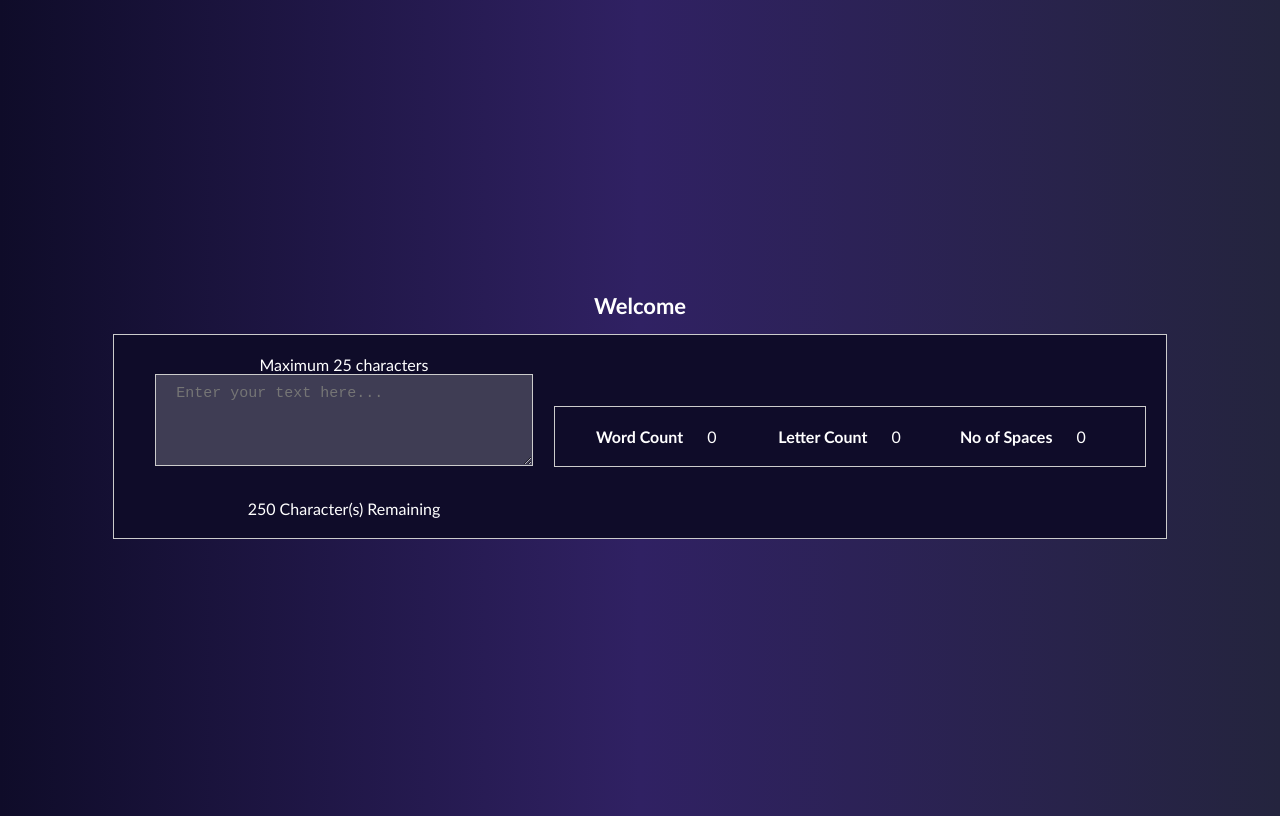
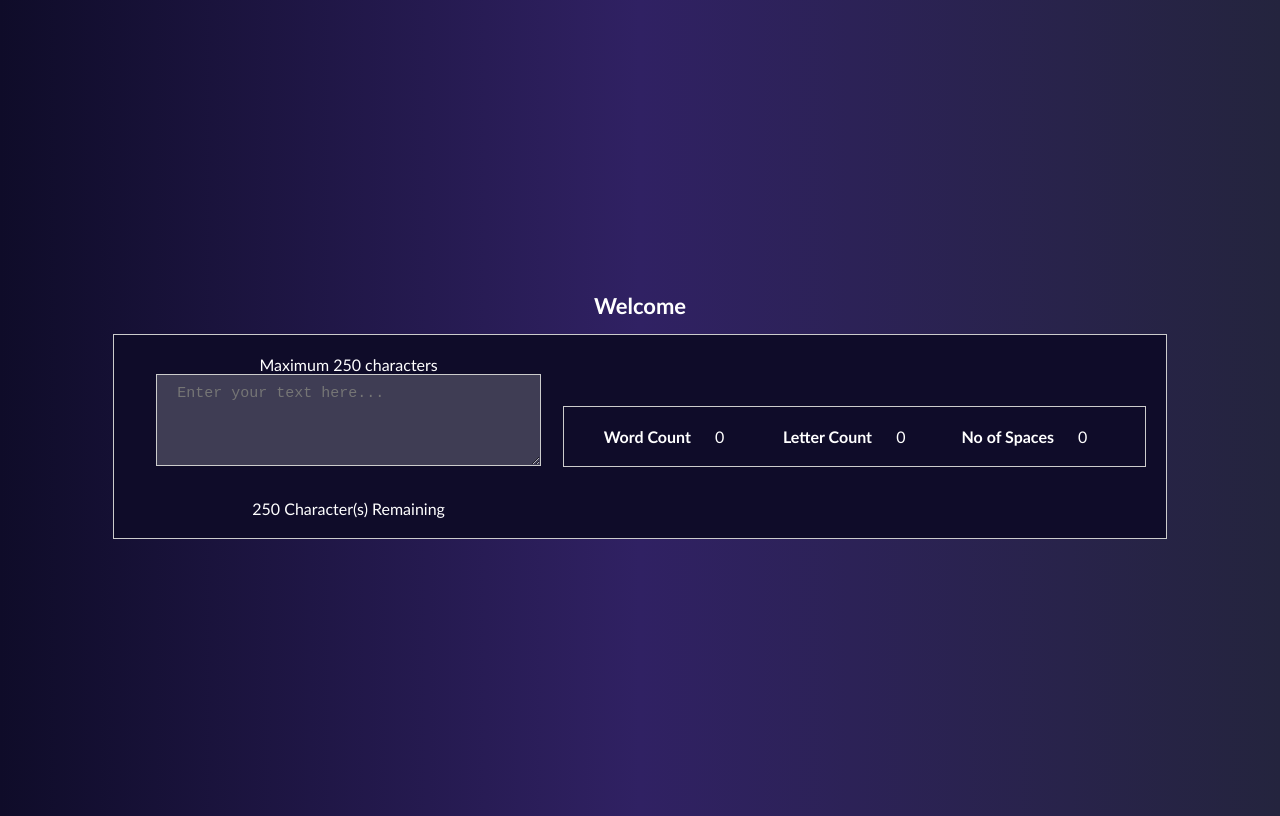
Before and after one commit to HEMLEEN/Textarea-Count-using-jQuery, a plain HTML site: page index.html in a window 1280 px wide. Drawn offline with nearby package versions, Linux system fonts and the light colour scheme.

Commit message:
Updated.html

```diff
--- a/index.html
+++ b/index.html
@@ -78,7 +78,7 @@
 
     <div id="result">
         <form>
-            <label>Maximum 25 characters</label>
+            <label>Maximum 250 characters</label>
 
             <textarea class="text-input" maxlength="250" placeholder="Enter your text here..."></textarea>
             <br> <span class="rchars">250</span> Character(s) Remaining
```
